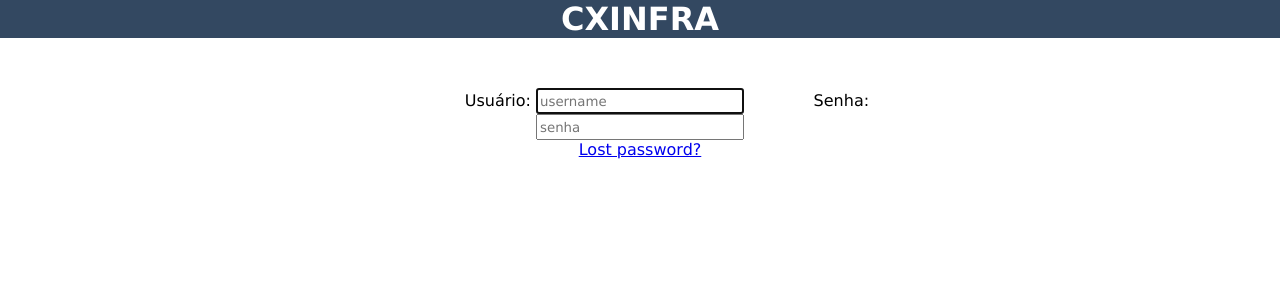
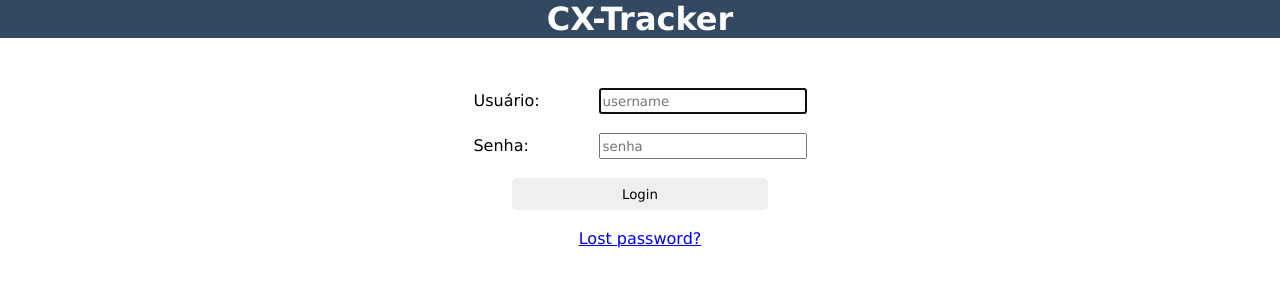
Before and after one commit to rimellegari/cxdjango, a Django app: page /accounts/login/ in a window 1280 px wide. Shown: the top 300 px of the page. Run offline with Django 3.2, Linux system fonts and the light colour scheme.

Commit message:
finished login

```diff
--- a/core/static/css/style.css
+++ b/core/static/css/style.css
@@ -8,7 +8,7 @@
 label {
    display: inline-block;
     min-width: 120px;
-    text-align: right;
+    text-align: left;
 }
 
 form {
@@ -22,7 +22,7 @@ display: block;
 }
 .id-label {
     display: inline-block;
-    text-align: right;
+    text-align:left;
 }
 .entrada {
    display: block;
@@ -48,3 +48,37 @@ input {
     text-align: center;
     border: 0px;
 }
+
+#btn {
+    margin-left:30%;
+    margin-right: auto;
+    width: 40%;
+    text-align: center;
+    border: 0;
+    height: 2rem;
+    cursor: pointer;
+    border-radius: 5px;
+}
+
+#btn:hover {
+    background-color:#334861;
+    color: #fff;
+}
+
+.btn-container {
+    display: flex;
+    align-items: center;
+    justify-content: center;
+
+}
+
+.recover {
+    text-align:center;
+    vertical-align: middle;
+}
+
+@media (max-width: 400px) {
+    label {
+        display: block;
+    }
+}
--- a/templates/registration/login.html
+++ b/templates/registration/login.html
@@ -13,10 +13,10 @@
 </head>
 <body>
 
-    <div class="topo"><h1>CXINFRA</h1></div>
-<section class='form-conatiner'>
+    <div class="topo"><h1>CX-Tracker</h1></div>
+<section class='form-container'>
 
-    <form method="post" action="{% url 'login' %}">
+    <form method="post" action="{% url 'home' %}">
         {% csrf_token %}
 
 
@@ -24,15 +24,21 @@
                 <label for="id_username">Usuário:</label>
                 <input type="text" id="id_username" autofocus autocomplete="username" required name='username' placeholder="username">
 
+         <br>         <br>
 
 
 
                 <label for="id_password">Senha:</label>
                 <input type="password" id='id_password' required autocomplete="current-password" placeholder="senha">
+                <br>
+                <br>
+                <div class="btn-container"><input  id='btn' type="submit" value="Login"></div>
 
-                    {# Assumes you setup the password_reset view in your URLconf #}
-                   <p><a href="{% url 'password_reset' %}">Lost password?</a></p>
-
+                <br>
+                    <div class="recover">
+                        {# Assumes you setup the password_reset view in your URLconf #}
+                        <p><a href="{% url 'password_reset' %}">Lost password?</a></p>
+                    </div>
 
 
 
```
